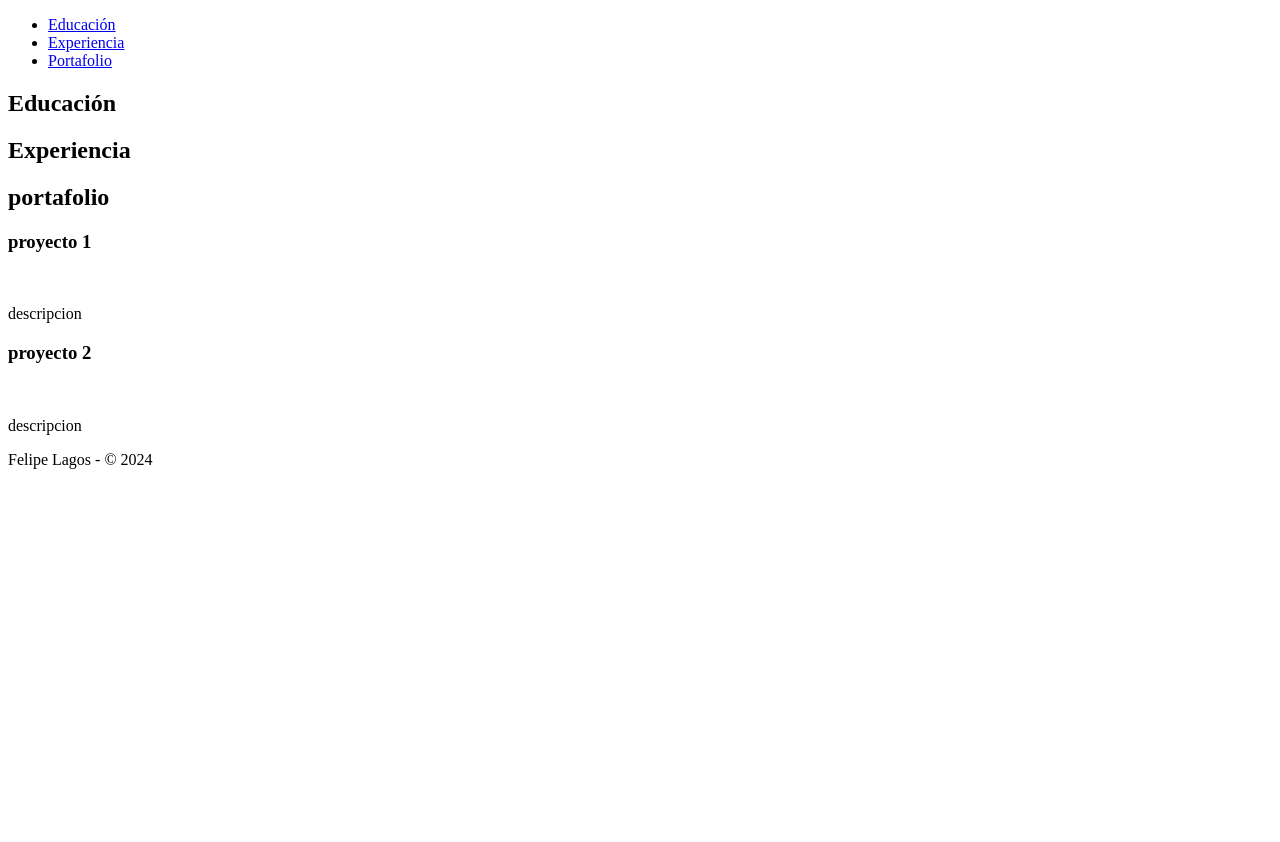
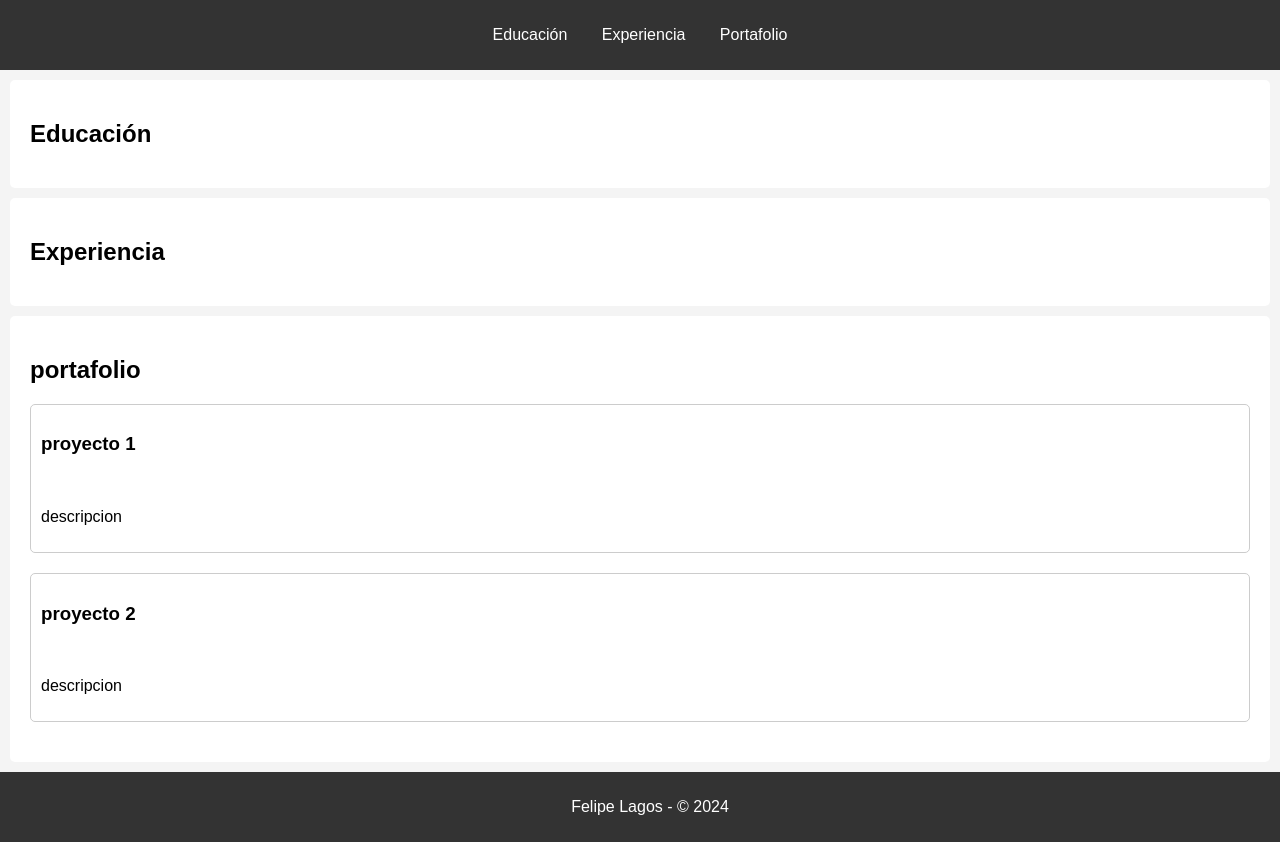
Before and after one commit to Felipecabreraa/mi-cv-portafolio, a plain HTML site: page index.html in a window 1280 px wide. Before the commit the page ends 800 px from the top, so only its background shows below. Drawn offline with Linux system fonts and the light colour scheme.

Commit message:
plantilla css completado

```diff
--- /dev/null
+++ b/assets/css/style.css
@@ -0,0 +1,64 @@
+body{
+    font-family: Arial, Helvetica, sans-serif;
+    margin: 0;
+    padding: 0;
+    background-color: #f4f4f4;
+
+}
+
+header{
+    background: #333;
+    color: #fff;
+    padding: 10px 0;
+    text-align: center;
+}
+
+nav ul {
+    list-style-type: none;
+    padding: 0;
+
+}
+
+nav ul li {
+    display: inline;
+    margin: 0 15px;
+
+}
+
+nav a {
+    color: #fff;
+    text-decoration: none;
+
+}
+
+section {
+    padding: 20px;
+    margin: 10px;
+    background:#fff;
+    border-radius: 5px;
+
+}
+
+.proyecto{
+    margin: 20px 0;
+    padding: 10px;
+    border: 1px solid #ccc;
+    border-radius: 5px;
+
+}
+
+
+.proyecto img{
+    max-width: 100%;
+    height: auto;
+}
+
+footer{
+    text-align: center;
+    padding: 10px;
+    background: #333;
+    color: #fff;
+    position: relative;
+    width: 100%;
+    bottom: 0;
+}
--- a/index.html
+++ b/index.html
@@ -4,7 +4,7 @@
     <meta charset="UTF-8">
     <meta name="viewport" content="width=device-width, initial-scale=1.0">
     <title>Cv - Portafolio</title>
-    <link rel="stylesheet" href="style.css">
+    <link rel="stylesheet" href="/assets/css/style.css">
 </head>
 <body>
     <header>
```
